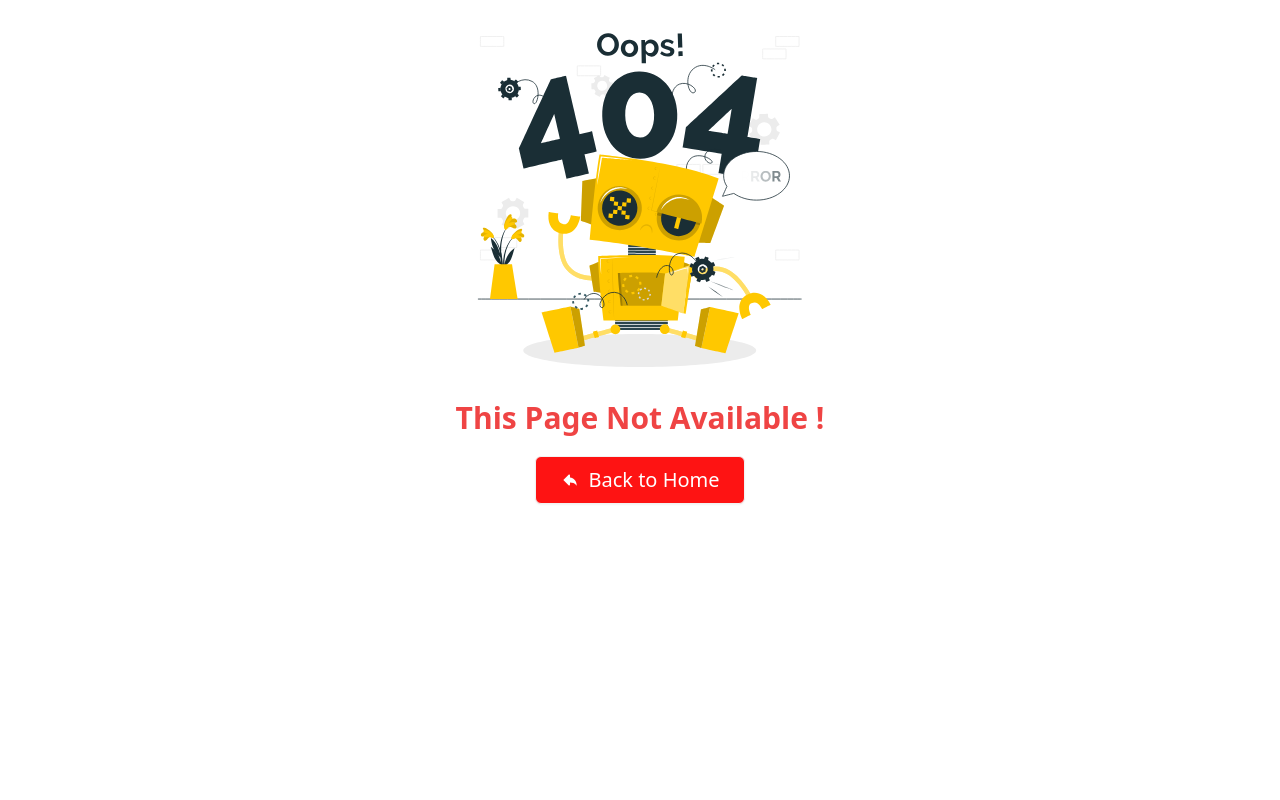
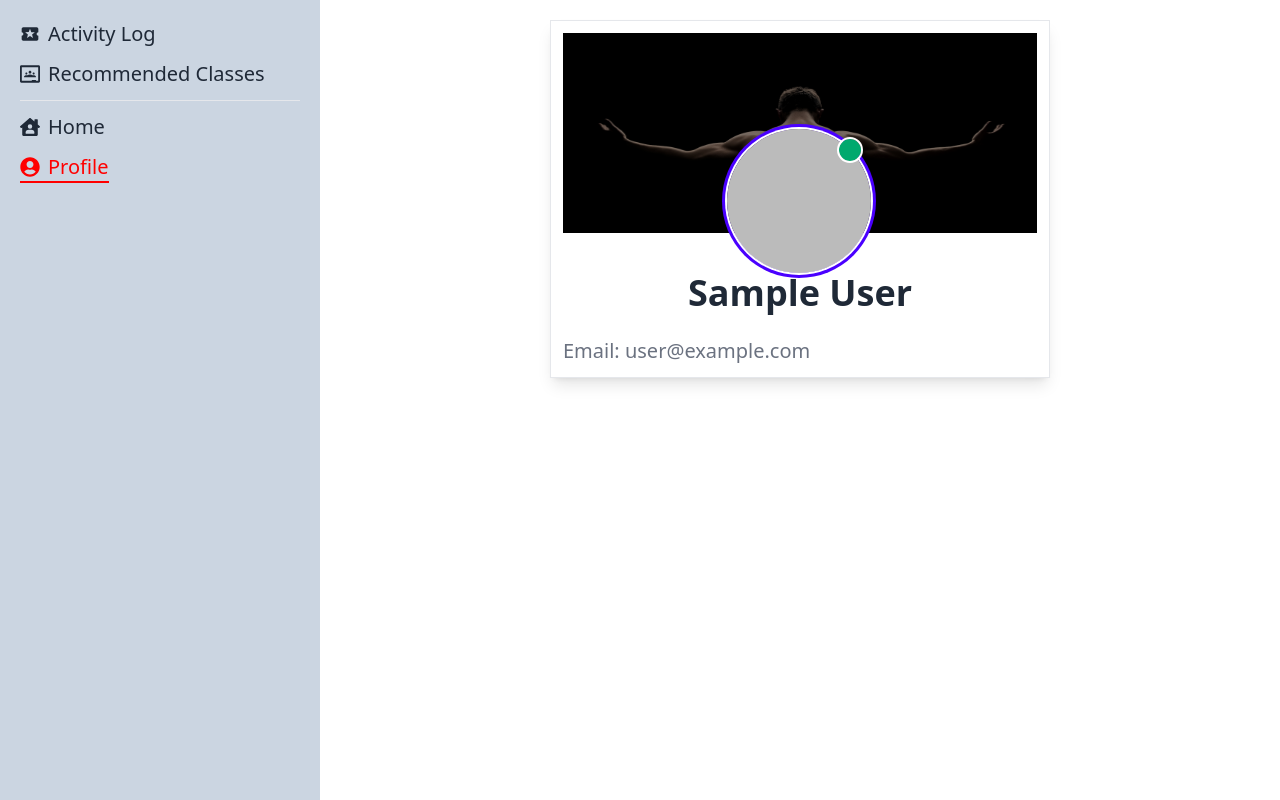
Before and after one commit to sadid56/fitness-tracker_client_side, a React (Vite) app: page /dashboard/profile in a window 1280 px wide. Built offline with nearby package versions, Linux system fonts and the light colour scheme; no server answers; sample sign-in values are in the browser's storage.

Commit message:
added recommended class

```diff
--- a/src/Pages/Classes/Classes.jsx
+++ b/src/Pages/Classes/Classes.jsx
@@ -16,7 +16,7 @@ const Classes = () => {
       return res.data;
     },
   });
-  console.log(classes);
+  // console.log(classes);
   return (
     <div>
       <SectionHelmet title={"Strong | Classes"} />
--- /dev/null
+++ b/src/Pages/Dashboard/Dashboard/Dashboard.jsx
@@ -0,0 +1,17 @@
+import { Outlet } from "react-router-dom";
+import SideBer from "../SideBer/SideBer";
+
+const Dashboard = () => {
+    return (
+        <div className="w-full flex h-screen">
+            <div className="w-[25%] bg-slate-300">
+                <SideBer/>
+            </div>
+            <div className="w-[75%] ">
+                <Outlet/>
+            </div>
+        </div>
+     );
+}
+
+export default Dashboard;
--- /dev/null
+++ b/src/Pages/Dashboard/Profile/Profile.jsx
@@ -0,0 +1,27 @@
+import SectionHelmet from "../../../Components/SectionHelmet";
+import useAuth from "../../../Hooks/useAuth";
+import bgImg from "../../../assets/images/slider1.jpg";
+const Profile = () => {
+  const { user } = useAuth();
+  return (
+    <div>
+      <SectionHelmet title={"Strong | Dashboard-Profile"} />
+      <div className="w-[500px] mx-auto mt-5 shadow-lg border   p-3">
+        <div className=" relative">
+          <img src={bgImg} className="w-full h-[200px]" alt="" />
+          <div className="avatar online absolute right-[35%] -bottom-10">
+            <div className="w-36 rounded-full ring ring-primary ring-offset-base-100 ring-offset-2">
+              <img src={user?.photoURL} />
+            </div>
+          </div>
+        </div>
+          <h2 className="text-4xl font-bold text-center mt-10">{user?.displayName}</h2>
+         <div className="space-y-3 mt-6">
+         <p className="text-xl text-gray-500 font-medium">Email: {user?.email}</p>
+         </div>
+      </div>
+    </div>
+  );
+};
+
+export default Profile;
--- /dev/null
+++ b/src/Pages/Dashboard/RecommendedClass/RecommendedClass.jsx
@@ -0,0 +1,36 @@
+import { useNavigate } from "react-router-dom";
+import SectionHelmet from "../../../Components/SectionHelmet";
+import SectionTitle from "../../../Components/SectionTitle";
+import useAxiosSecure from "../../../Hooks/useAxiosSecure";
+import { useQuery } from "@tanstack/react-query";
+
+const RecommendedClass = () => {
+    const axiosSecure = useAxiosSecure();
+    const navigate = useNavigate()
+    const { data: classes = [] } = useQuery({
+      queryKey: "classes",
+      queryFn: async () => {
+        const res = await axiosSecure.get("/classes");
+        return res.data;
+      },
+    });
+    return (
+        <div>
+            <SectionHelmet title={'Strong | Dashboard-Recommended Class'} />
+            <SectionTitle title={'Your Recommended Class'} description={'Chose Your best class for best fitness.'} />
+            <div className="grid grid-cols-3 gap-5 px-10">
+        {
+            classes.map(classe => <div className="w-full relative" key={classe?._id}>
+                    <img src={classe?.image} className="h-300px w-full" alt="" />
+                    <div className="bg-[rgba(0,0,0,0.6)] absolute bottom-0 w-full flex items-center justify-between px-5 py-3">
+                        <h2 className="text-xl text-white">{classe?.class_name}</h2>
+                        <button onClick={()=> navigate(`/classes-details/${classe?._id}`)} className="bg-[#fe1313] px-6 py-2 rounded-md font-medium text-white p-2 text-xl hover:bg-[#c20505]">Details</button>
+                    </div>
+            </div>)
+        }
+      </div>
+        </div>
+     );
+}
+
+export default RecommendedClass;
--- /dev/null
+++ b/src/Pages/Dashboard/SideBer/SideBer.jsx
@@ -0,0 +1,23 @@
+import { NavLink } from "react-router-dom";
+import { FaUserCircle, FaHouseUser  } from "react-icons/fa";
+import { MdLocalActivity } from "react-icons/md";
+import { SiGoogleclassroom } from "react-icons/si";
+import './sideber.css'
+
+const SideBer = () => {
+    return (
+        <div>
+            <ul id="nav" className="text-xl font-medium space-y-3 p-5">
+                {/* member related */}
+                <li><NavLink to='/dashboard/activity' className={'flex items-center gap-2'}><MdLocalActivity/> Activity Log</NavLink></li>
+                <li><NavLink to='/dashboard/recommended-class' className={'flex items-center gap-2'}><SiGoogleclassroom/> Recommended Classes </NavLink></li>
+
+                <hr />
+                <li><NavLink to='/' className={'flex items-center gap-2'}><FaHouseUser/> Home</NavLink></li>
+                <li><NavLink to='/dashboard/profile' className={'flex items-center gap-2'}><FaUserCircle/> Profile </NavLink></li>
+            </ul>
+        </div>
+     );
+}
+
+export default SideBer;
--- /dev/null
+++ b/src/Pages/Dashboard/SideBer/sideber.css
@@ -0,0 +1,5 @@
+#nav a.active{
+    border-bottom: 2px solid red;
+    width: fit-content;
+    color: red;
+}
--- a/src/Private/PrivateRoute.jsx
+++ b/src/Private/PrivateRoute.jsx
@@ -1,11 +1,12 @@
 /* eslint-disable react/prop-types */
 import { Navigate } from "react-router-dom";
 import useAuth from "../Hooks/useAuth";
+import Loader from "../Shared/Loader/Loader";
 
 const PrivateRoute = ({children}) => {
     const {user, loading}= useAuth()
     if(loading){
-        return <h3 className="text-center text-2xl">Loading...</h3>
+        return <Loader/>
     }
     if(user){
         return children
```
Also changed, not shown: src/Routers/Routers.jsx (+20 -0 lines).
